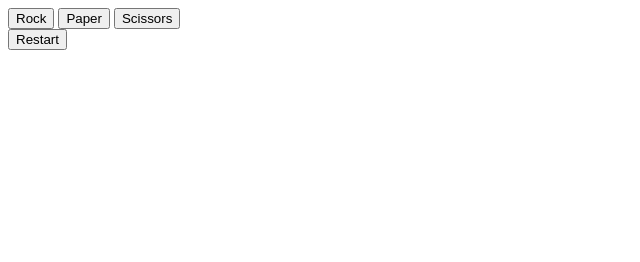
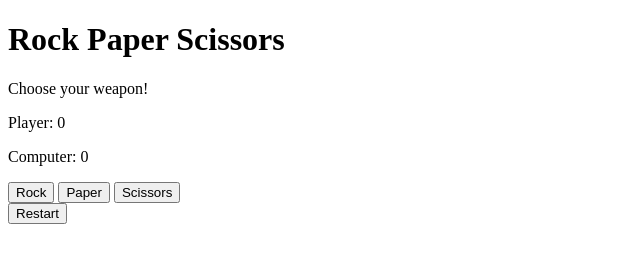
Before and after one commit to nobbmaestro/odin-rock-paper-scissors, a plain HTML site: page index.html in a window 1280 px wide. Shown: the whole page, without its empty margins (0-640 px from the left). Drawn offline with Linux system fonts and the light colour scheme.

Commit message:
added score display to the homepage

```diff
--- a/index.html
+++ b/index.html
@@ -11,11 +11,22 @@
 
 <body>
     <header>
-
+        <h1>Rock Paper Scissors</h1>
     </header>
 
     <div id="content">
         <div>
+            <div id="player-instructions">
+                <p>Choose your weapon!</p>
+            </div>
+            <div id="player-score">
+                <p>Player: 0</p>
+            </div>
+            <div id="computer-score">
+                <p>Computer: 0</p>
+            </div>
+        </div>
+        <div class="choices">
             <button id="btn-rock">Rock</button>
             <button id="btn-paper">Paper</button>
             <button id="btn-scissors">Scissors</button>
```
